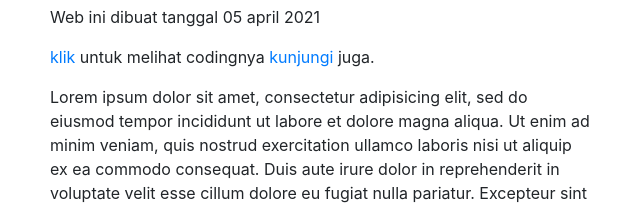
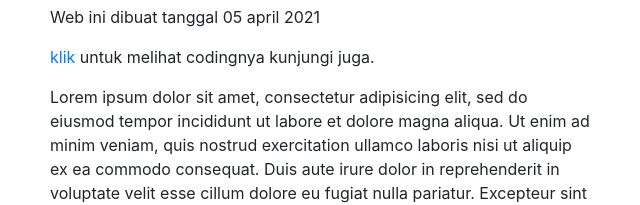
Before and after one commit to khasbengkulu/dunia, a website: page about.html in a window 1280 px wide. Shown: the part 259-464 px from the top of the page, 605-1245 px from the left. Drawn offline with Linux system fonts and the light colour scheme.

Commit message:
Update about.html

```diff
--- a/about.html
+++ b/about.html
@@ -70,7 +70,7 @@
       <div class="col-lg-6">
         <h2>Tentang Web </h2>
         <p> Web ini dibuat tanggal 05 april 2021</p>
-        <P> <a href="https://github.com/khasbengkulu/dunia">klik</a> untuk melihat codingnya<a href="http://khasbengkulu.atwebpages.com"> kunjungi</a> juga.</p>
+        <P> <a href="https://github.com/khasbengkulu/dunia"> klik </a> untuk melihat codingnya <ahref="http://khasbengkulu.atwebpages.com"> kunjungi</a> juga.</p>
         <p> Lorem ipsum dolor sit amet, consectetur adipisicing elit, sed do eiusmod
         tempor incididunt ut labore et dolore magna aliqua. Ut enim ad minim veniam,
         quis nostrud exercitation ullamco laboris nisi ut aliquip ex ea commodo
```
